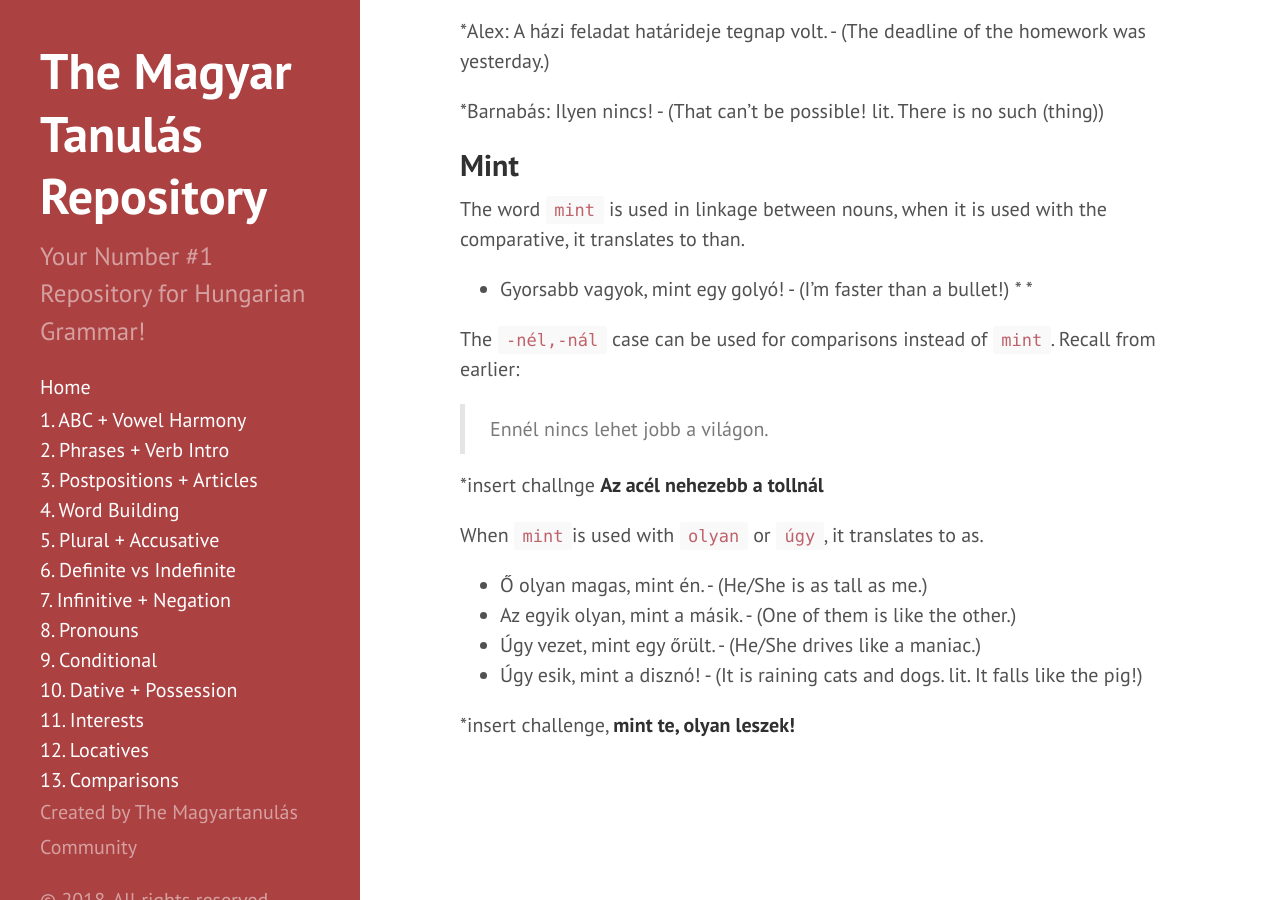
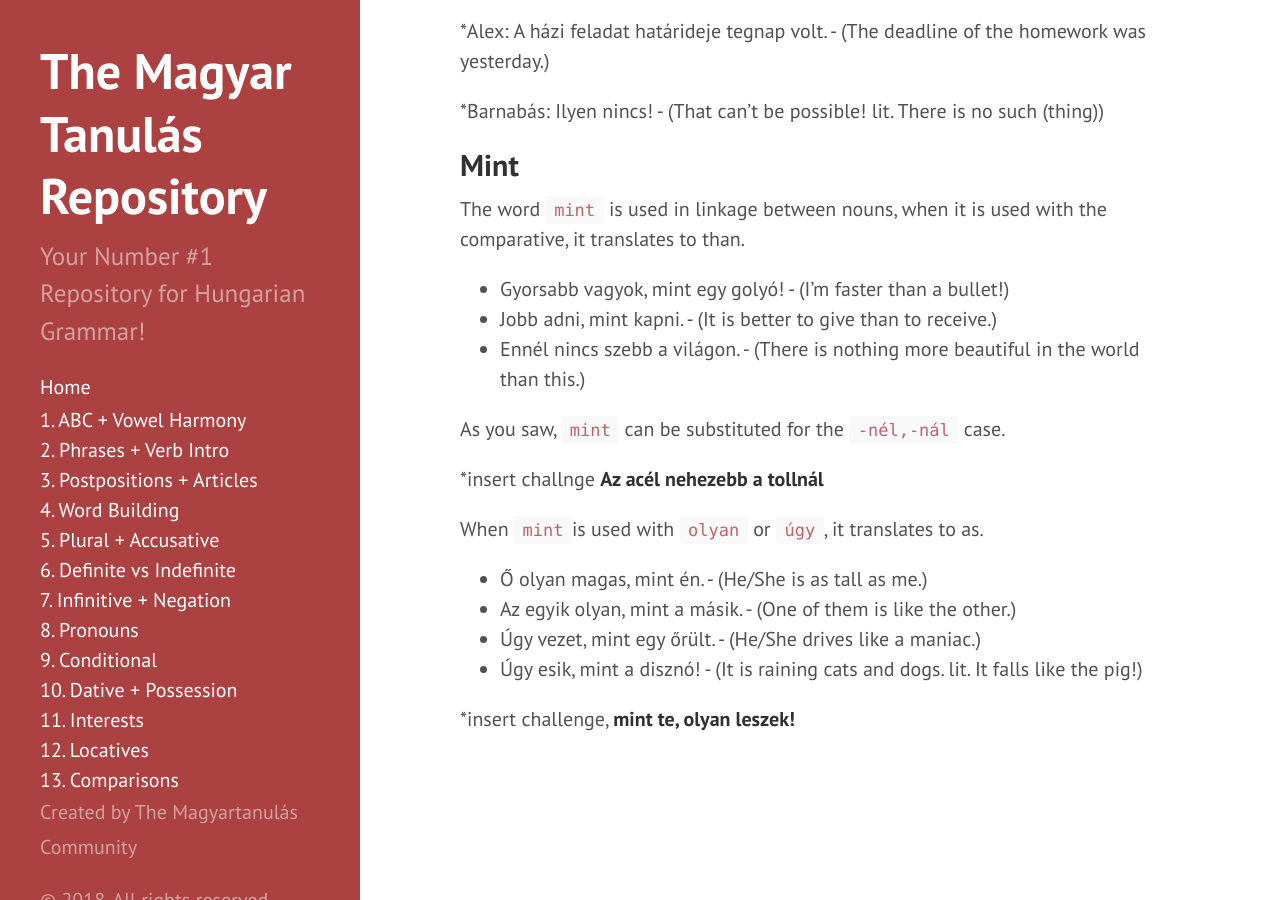
Before and after one commit to Magyartanulas/magyartanulas.github.io, a Jekyll site: the page built from comparisons.md, in a window 1280 px wide and 900 px high, scrolled down 2073 px. Built offline with Jekyll 4.4.1, drawn with Linux system fonts in a browser that asks for light colours; Markdown is read by kramdown in place of the engine named in the settings.

Commit message:
Update comparisons.md

```diff
--- a/comparisons.md
+++ b/comparisons.md
@@ -63,12 +63,10 @@ Both `ilyen` and `olyan` on the other hand are adjectival pronouns. They both tr
 The word `mint` is used in linkage between nouns, when it is used with the comparative, it translates to than.
 
 * Gyorsabb vagyok, mint egy golyó! - (I'm faster than a bullet!)
-*
-*
+* Jobb adni, mint kapni. - (It is better to give than to receive.)
+* Ennél nincs szebb a világon. - (There is nothing more beautiful in the world than this.)
 
-The `-nél,-nál` case can be used for comparisons instead of `mint`. Recall from earlier:
-
-> Ennél nincs lehet jobb a világon.
+As you saw, `mint` can be substituted for the `-nél,-nál` case.
 
 *insert challnge **Az acél nehezebb a tollnál**
 
```
